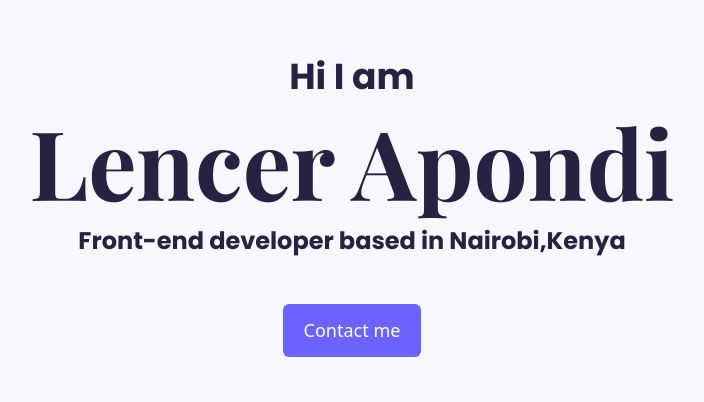
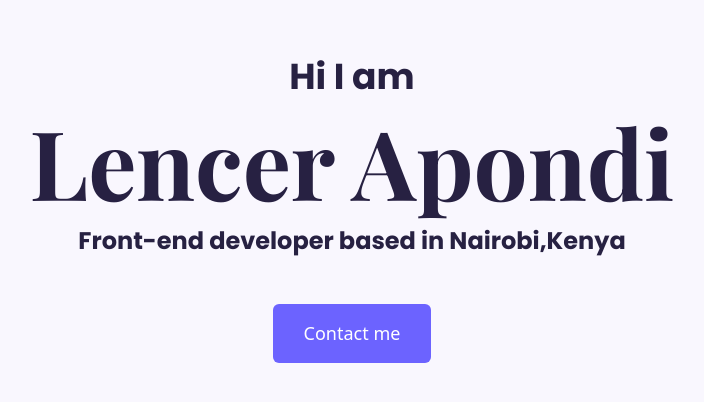
Before and after one commit to Lencer-code/Portfolio-project, a plain HTML site: page index.html in a window 1280 px wide. Shown: the part 226-628 px from the top of the page, without its empty margins (288-992 px from the left). Drawn offline with nearby package versions, Linux system fonts and the light colour scheme.

Commit message:
Updated btn padding

```diff
--- a/src/portfolio.css
+++ b/src/portfolio.css
@@ -31,5 +31,5 @@ h2 {
   font-size: 18px;
   line-height: 27px;
   font-weight: medium;
-  padding: 12px 20px;
+  padding: 15px 30px;
 }
```
